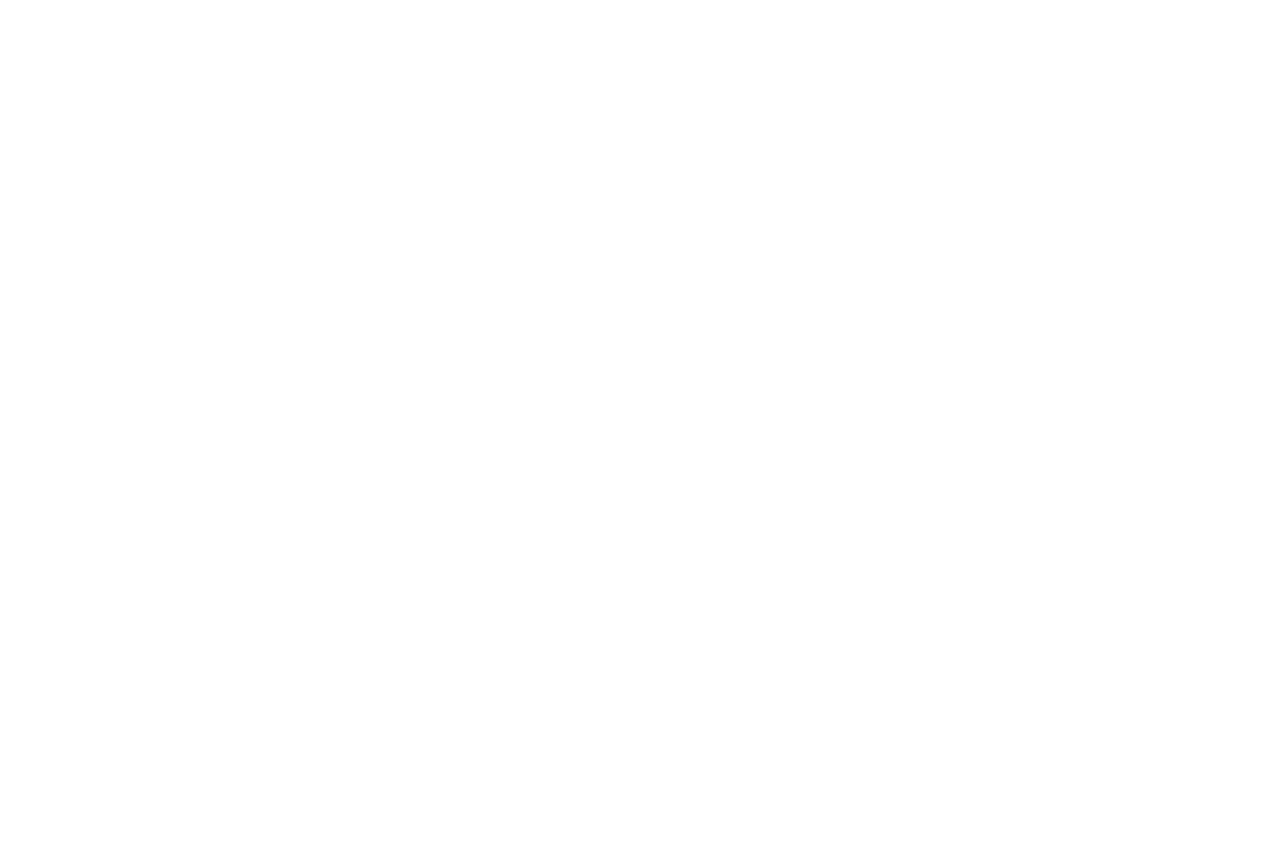
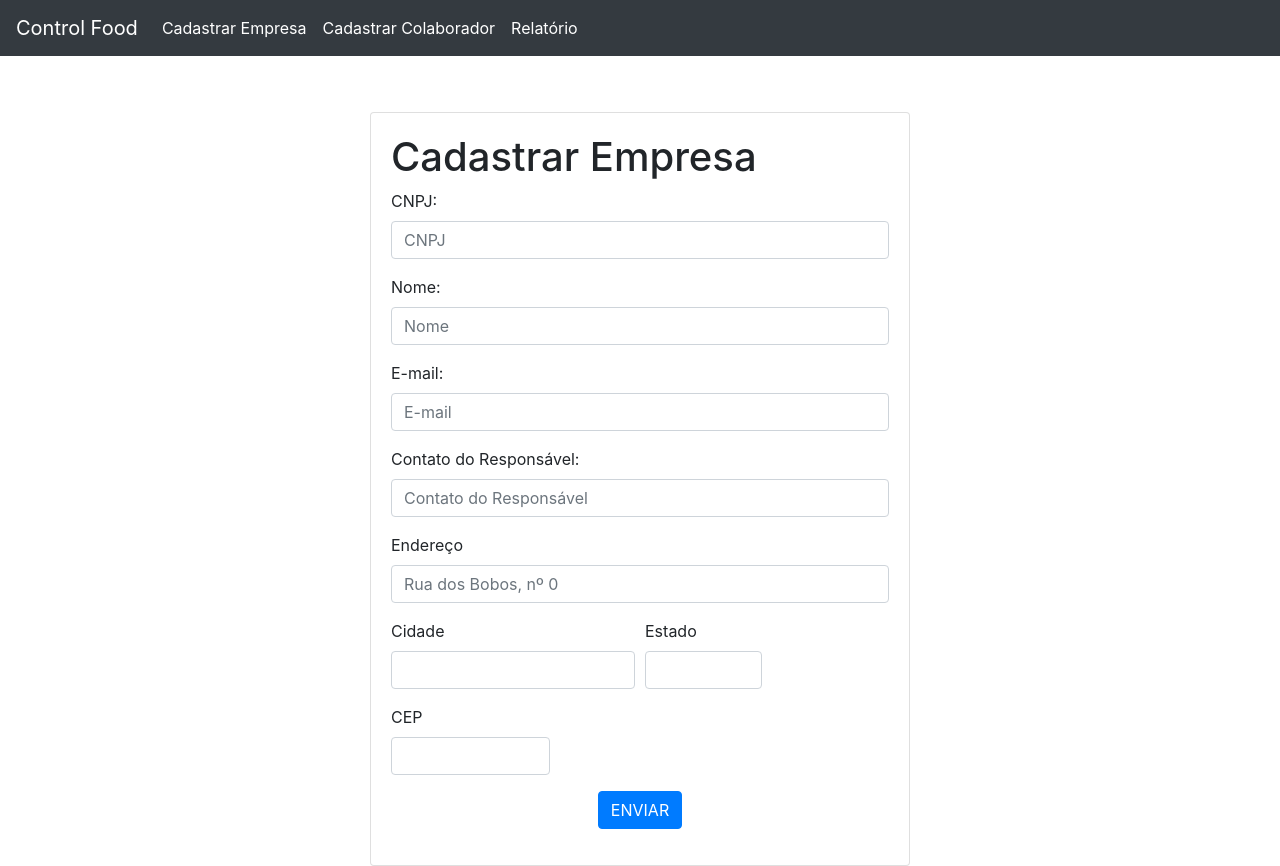
Before and after one commit to matheuseds/ControlFood-Frontend, a Nuxt app: page /cadastrarEmpresa in a window 1280 px wide. Before the commit this address had no page. Before the commit the page ends 800 px from the top, so only its background shows below. Built offline with nearby package versions, Linux system fonts and the light colour scheme.

Commit message:
Tela de Cadastro de Empresas

```diff
--- /dev/null
+++ b/pages/cadastrarEmpresa.vue
@@ -0,0 +1,145 @@
+<template>
+  <main>
+    <nav class="navbar navbar-expand navbar-dark bg-dark">
+      <a class="navbar-brand" href="#">Control Food</a>
+      <button
+        class="navbar-toggler"
+        type="button"
+        data-toggle="collapse"
+        data-target="#navbarsExample02"
+        aria-controls="navbarsExample02"
+        aria-expanded="false"
+        aria-label="Toggle navigation"
+      >
+        <span class="navbar-toggler-icon"></span>
+      </button>
+
+      <div class="collapse navbar-collapse" id="navbarsExample02">
+        <ul class="navbar-nav mr-auto">
+          <li class="nav-item active">
+            <a class="nav-link" href="#"
+              >Cadastrar Empresa <span class="sr-only">(current)</span></a
+            >
+          </li>
+          <li class="nav-item active">
+            <a class="nav-link" href="#"
+              >Cadastrar Colaborador <span class="sr-only">(current)</span></a
+            >
+          </li>
+          <li class="nav-item active">
+            <a class="nav-link" href="#"
+              >Relatório <span class="sr-only">(current)</span></a
+            >
+          </li>
+        </ul>
+      </div>
+    </nav>
+    <div class="container">
+      <div class="row">
+        <div class="col-6">
+          <div class="card">
+            <div class="card-body">
+              <h1>Cadastrar Empresa</h1>
+              <form id="form-contato">
+                <div class="form-group">
+                  <label for="nome">CNPJ:</label>
+                  <input
+                    class="form-control"
+                    type="text"
+                    name="nome"
+                    id="cnpj"
+                    placeholder="CNPJ"
+                    required
+                  />
+                </div>
+                <div class="form-group">
+                  <label for="email">Nome:</label>
+                  <input
+                    class="form-control"
+                    type="text"
+                    name="nome"
+                    id="nomeEmpresa"
+                    placeholder="Nome"
+                    required
+                  />
+                </div>
+                <div class="form-group">
+                  <label for="email">E-mail:</label>
+                  <input
+                    class="form-control"
+                    type="email"
+                    name="email"
+                    id="emailEmpresa"
+                    placeholder="E-mail"
+                    required
+                  />
+                </div>
+                <div class="form-group">
+                  <label for="email">Contato do Responsável:</label>
+                  <input
+                    class="form-control"
+                    type="text"
+                    name="nome"
+                    id="contatoEmpresa"
+                    placeholder="Contato do Responsável"
+                    required
+                  />
+                </div>
+                <div class="form-group">
+                  <label for="inputAddress">Endereço</label>
+                  <input
+                    type="text"
+                    class="form-control"
+                    id="endereco"
+                    placeholder="Rua dos Bobos, nº 0"
+                    required
+                  />
+                </div>
+                <div class="form-row">
+                  <div class="form-group col-md-6">
+                    <label for="inputCity">Cidade</label>
+                    <input type="text" class="form-control" id="cidade" required />
+                  </div>
+                  <div class="form-group col-md-3">
+                    <label for="inputEstado">Estado</label>
+                    <input type="text" class="form-control" id="estado" required  />
+                  </div>
+                  <div class="form-group col-md-4">
+                    <label for="inputCEP">CEP</label>
+                    <input type="text" class="form-control" id="cep" required />
+                  </div>
+                </div>
+
+                <div class="form-group text-center">
+                  <button type="submit" class="btn btn-primary">ENVIAR</button>
+                </div>
+              </form>
+            </div>
+          </div>
+        </div>
+      </div>
+    </div>
+  </main>
+</template>
+
+<script>
+export default {
+  data: () => ({
+    email: '',
+    password: '',
+  }),
+
+  methods: {
+    login() {
+      alert('login')
+    },
+  },
+}
+</script>
+
+<style>
+.row {
+  margin-top: 5%;
+  justify-content: center;
+}
+</style>
```
